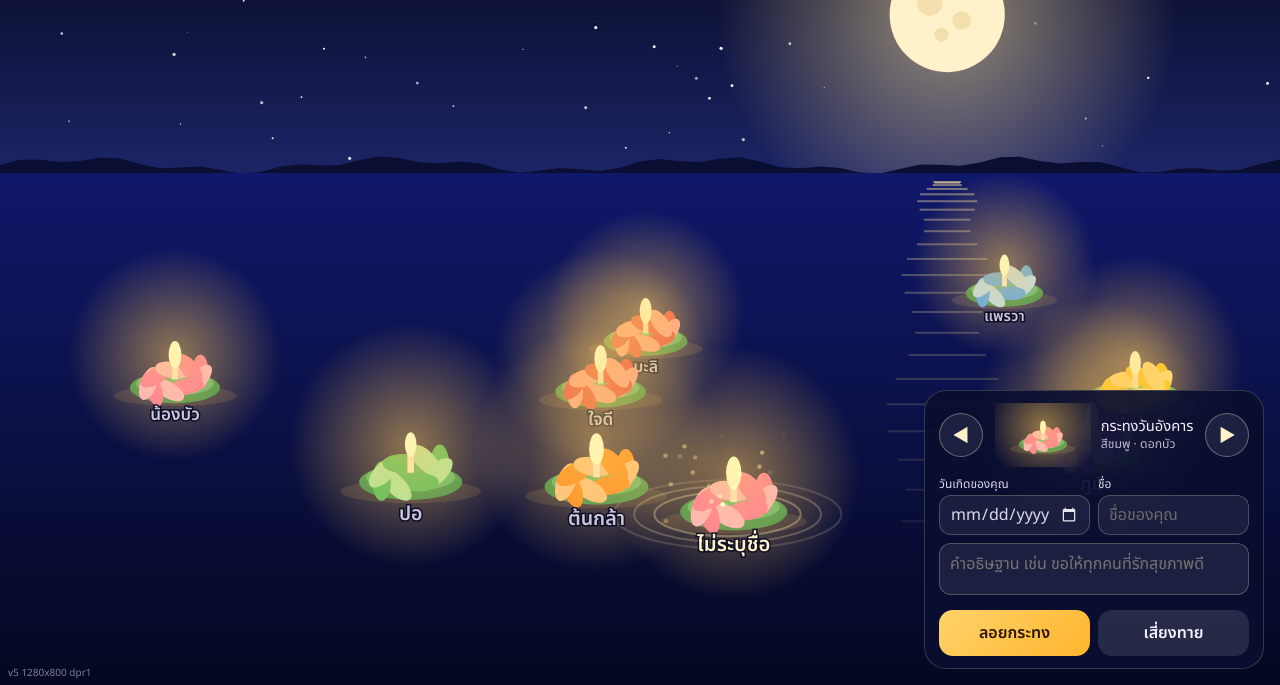
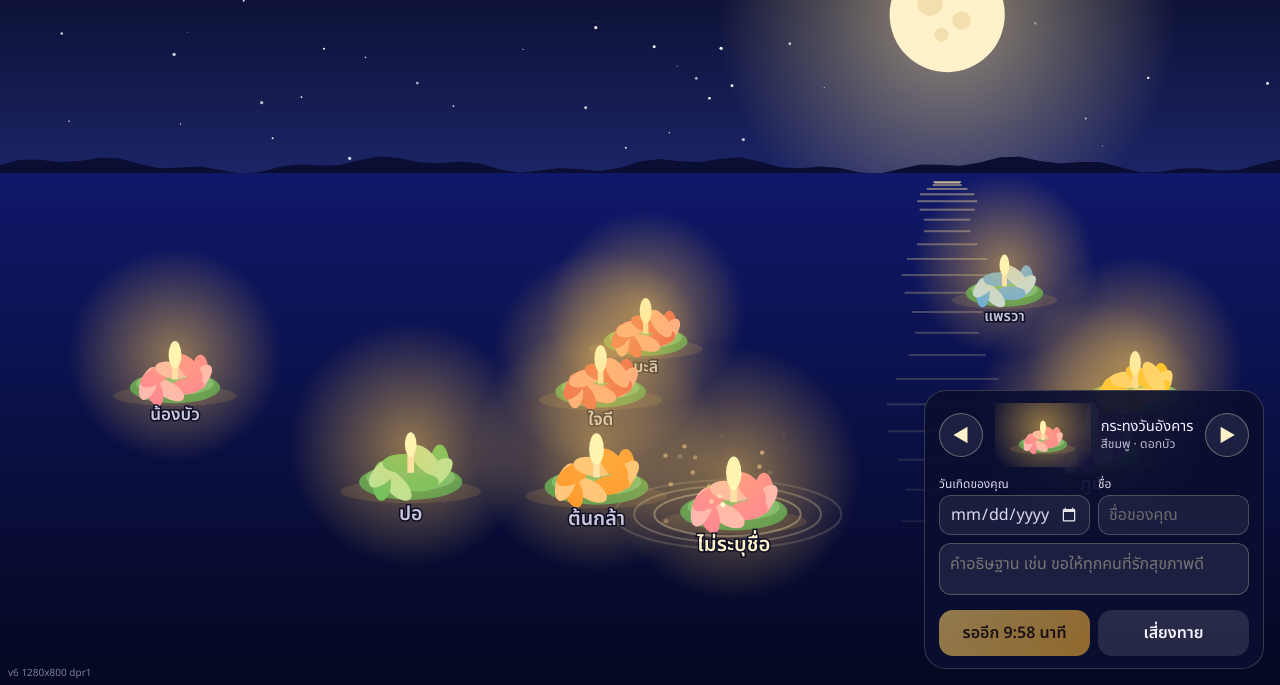
Before and after one commit to kantpoth/loykrathong-by-SMOENG, a plain HTML site: page index.html in a window 1280 px wide. Both pictures are taken after a click on the button "ลอยกระทง". Shown: the part 115-800 px from the top of the page. Drawn offline with Linux system fonts and the light colour scheme; animation ran at ten frames a second.

Commit message:
add cooldown

```diff
--- a/index.html
+++ b/index.html
@@ -33,6 +33,7 @@ textarea{resize:none;height:52px;margin-bottom:8px}
 .row{display:flex;gap:8px}
 .btn{flex:1;border:0;border-radius:14px;padding:11px;font:inherit;font-weight:600;cursor:pointer;color:#2a1600;background:linear-gradient(135deg,#ffd36a,var(--gold))}
 .btn.alt{background:rgba(255,255,255,.12);color:var(--ink)}
+.btn:disabled{opacity:.55;cursor:not-allowed}
 :focus-visible{outline:3px solid var(--moon);outline-offset:2px}
 #fortune{position:absolute;inset:0;display:none;place-items:center;background:rgba(7,11,36,.6);padding:20px;z-index:5}
 #fortune.on{display:grid}
@@ -97,7 +98,7 @@ const FORT=['กระทงของคุณลอยไปไกล ควา
 const NM=['มะลิ','ฟ้าใส','น้องบัว','ปอ','ต้นกล้า','แพรวา','ภูมิ','ใจดี'];
 const WS=['ขอให้ครอบครัวสุขภาพแข็งแรง','ขอให้สอบผ่านทุกวิชา','ขอบคุณแม่น้ำที่หล่อเลี้ยงเรา','ขอให้ได้เจอคนที่รัก','ขอให้งานราบรื่น เงินทองไหลมา','ขอให้ทุกเรื่องเป็นไปด้วยดี','ขอให้โลกสงบสุข','ขอให้ความทุกข์ลอยไปกับสายน้ำ'];
 const SIDE=matchMedia('(min-width:800px),(max-height:520px) and (orientation:landscape)');let U=1,W,H,dpr,hz,pt,T=0,stars=[],ks=[],rip=[],spk=[],txt=[],idx=new Date().getDay(),sel=null;
-function resize(){dpr=1;W=Math.round(innerWidth);H=Math.round(innerHeight);cv.style.width=W+'px';cv.style.height=H+'px';cv.width=Math.round(W*dpr);cv.height=Math.round(H*dpr);$('ver').textContent='v5 '+W+'x'+H+' dpr'+devicePixelRatio;
+function resize(){dpr=1;W=Math.round(innerWidth);H=Math.round(innerHeight);cv.style.width=W+'px';cv.style.height=H+'px';cv.width=Math.round(W*dpr);cv.height=Math.round(H*dpr);$('ver').textContent='v6 '+W+'x'+H+' dpr'+devicePixelRatio;
  pv.width=96*dpr;pv.height=64*dpr;ctx.setTransform(dpr,0,0,dpr,0,0);
  stars=Array.from({length:70},()=>({x:Math.random()*W,y:Math.random()*H*.35,r:Math.random()*1.4+.3,p:Math.random()*6}));}
 function ty(r){return hz+(pt-hz)*(.25+.5*r)}
@@ -170,7 +171,16 @@ for(let i=0;i<8;i++)add(i%7,NM[i],WS[i],false);
 requestAnimationFrame(draw);
 $('prev').onclick=()=>setIdx(idx-1);$('next').onclick=()=>setIdx(idx+1);
 $('bd').onchange=e=>{if(e.target.value)setIdx(new Date(e.target.value+'T00:00').getDay())};
-$('float').onclick=()=>{add(idx,$('name').value.trim(),$('wish').value.trim(),true);$('wish').value=''};
+const LS='loykrathong.last',COOL=600000;
+function ld(){try{return JSON.parse(localStorage.getItem(LS))}catch(e){return null}}
+let last=ld(),lastT=last?last.t:0;
+function leftMs(){return Math.max(0,Math.min(COOL,lastT+COOL-Date.now()))}
+function tick(){const l=leftMs(),b=$('float');b.disabled=l>0;b.textContent=l>0?'รออีก '+Math.floor(l/60000)+':'+String(Math.floor(l/1000)%60).padStart(2,'0')+' นาที':'ลอยกระทง'}
+if(last&&Date.now()-last.t<864e5){const k=add(last.st,last.name,last.wish,true);k.landed=true;k.land=-9}
+$('float').onclick=()=>{if(leftMs()>0){tick();return}
+ const n=$('name').value.trim(),w=$('wish').value.trim();add(idx,n,w,true);$('wish').value='';
+ lastT=Date.now();try{localStorage.setItem(LS,JSON.stringify({t:lastT,st:idx,name:n,wish:w}))}catch(e){}tick()};
+tick();setInterval(tick,1000);
 $('fort').onclick=()=>{$('fx').textContent=FORT[Math.floor(Math.random()*FORT.length)];$('fortune').classList.add('on');$('close').focus()};
 $('close').onclick=()=>$('fortune').classList.remove('on');
 </script>
```
